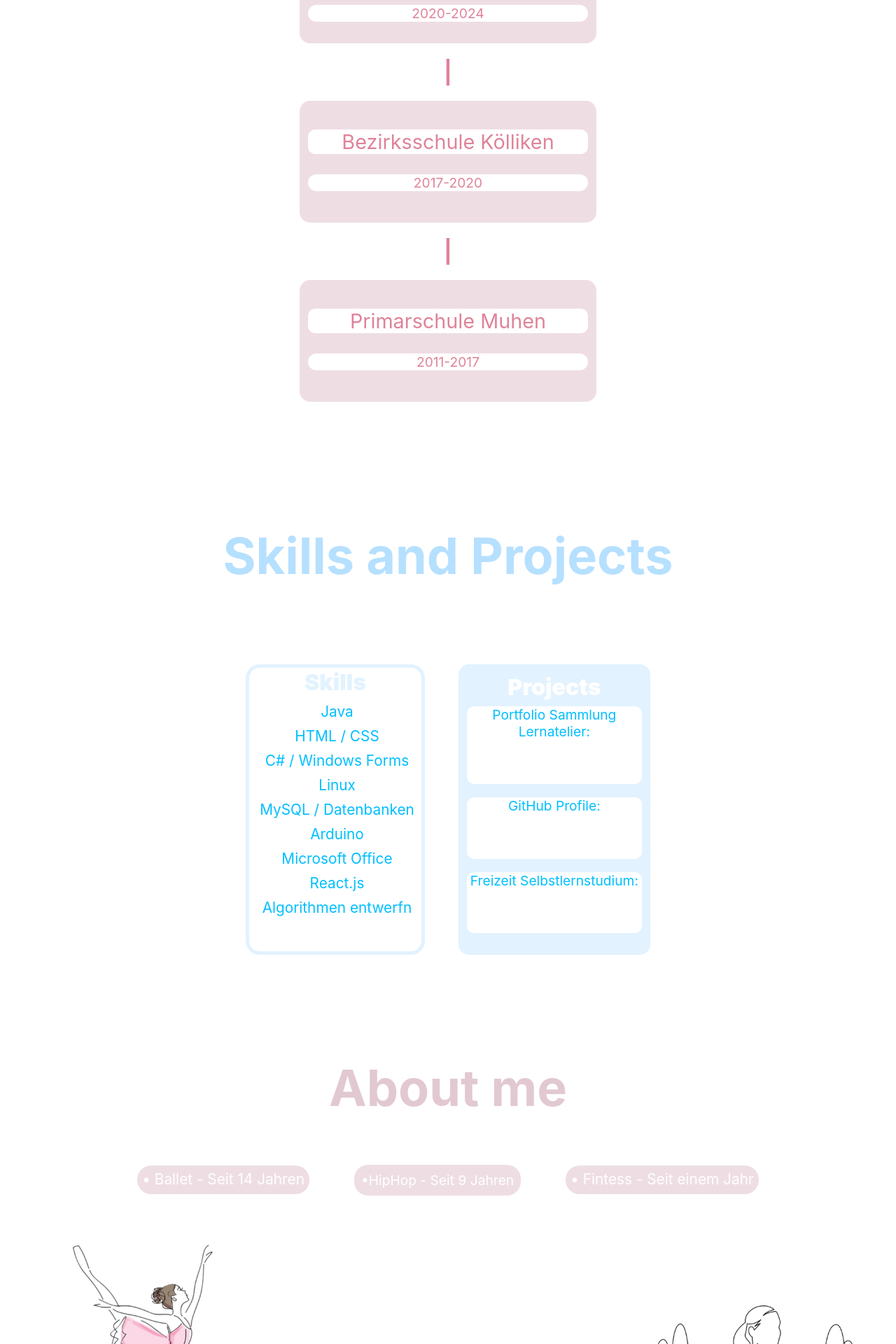
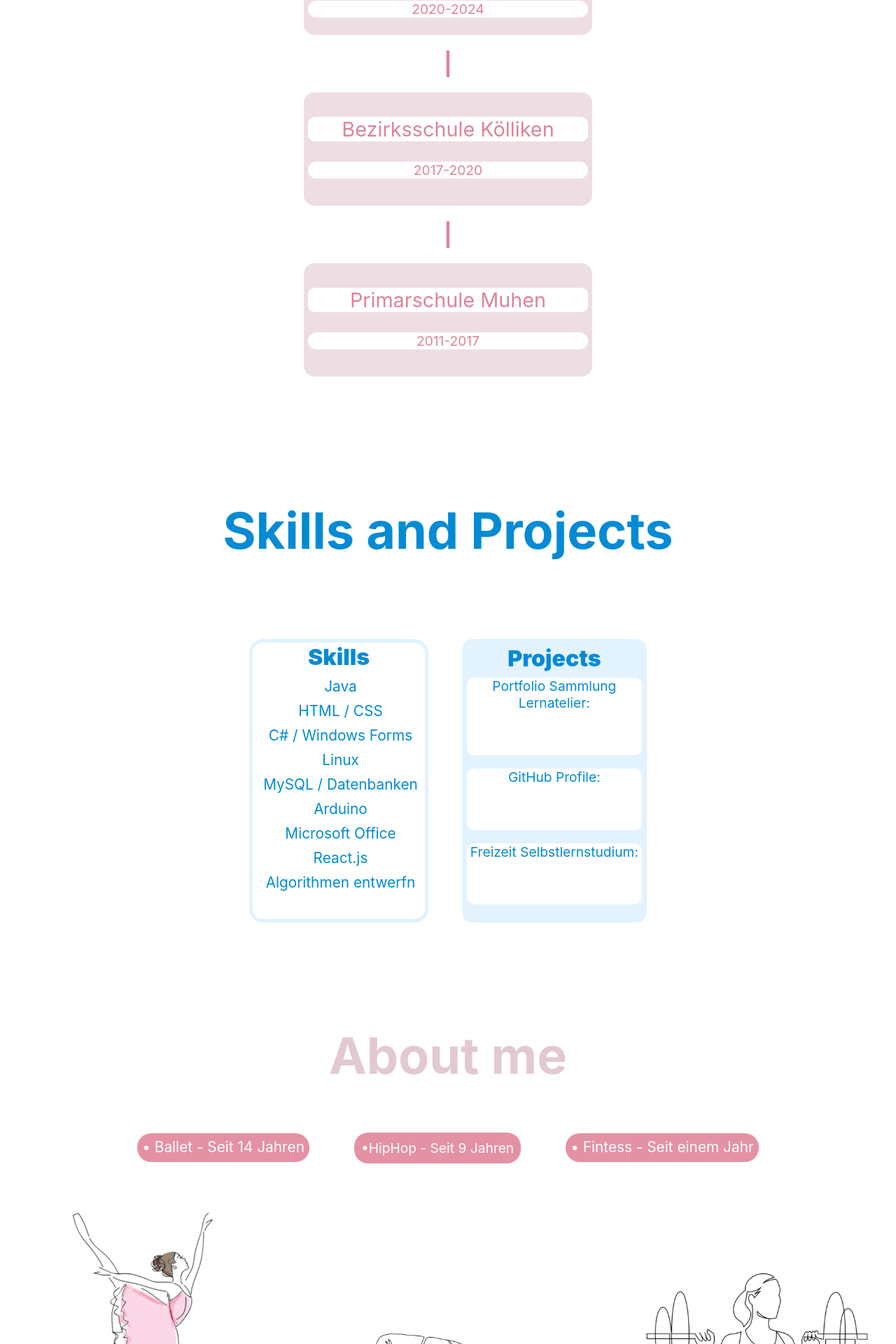
Before and after one commit to marianives/marianivesgallo.ch, a React app: page / in a window 1280 px wide. Shown: the part 1116-3036 px from the top of the page at 70% size. Built offline with nearby package versions, Linux system fonts and the light colour scheme; some icons are missing.

Commit message:
changes in color

```diff
--- a/src/App.css
+++ b/src/App.css
@@ -19,7 +19,7 @@
 .project {
   text-decoration: none;
   margin-top: 8px;
-  color: deepskyblue;
+  color: #028bd4;
   background-color: white;
   border-radius: 10px;
   font-size: 1.2rem;
@@ -44,7 +44,7 @@
 
 .titlesprachen {
   font-size: 2rem;
-  color: white;
+  color: #028bd4;
   margin-bottom: 1px;
   margin-top: 1px;
   font-weight: 900;
@@ -52,7 +52,7 @@
 
 .titlesprachenn {
   font-size: 2rem;
-  color: rgb(226, 242, 255);
+  color: #028bd4;
   margin-bottom: 1px;
   margin-top: 1px;
   font-weight: 900;
@@ -113,6 +113,7 @@
 
 .titel {
   align-self: center;
+  /* color: #df8399;*/
   color: #df8399;
   font-size: 4rem;
   margin-top: 5rem;
@@ -128,7 +129,7 @@
 }
 
 .hobby {
-  color: #EEDEE3;
+  color: #df8399;
   display: flex;
   flex-direction: column;
   align-items: center;
@@ -143,7 +144,7 @@
 }
 
 .hobbyname {
-  background-color: #EEDEE3;
+  background-color: #e491a4;
   color: white;
   padding: 7px;
   border-radius: 20px;
@@ -152,7 +153,7 @@
 }
 
 .hobbynamehh {
-  background-color: #EEDEE3;
+  background-color: #e491a4;
   color: white;
   padding: 10px;
   border-radius: 20px;
@@ -177,7 +178,7 @@
 
 .sprachen {
   text-decoration: none;
-  color: deepskyblue;
+  color: #028bd4;
   background-color: white;
   border-radius: 10px;
   margin: 10px;
@@ -199,7 +200,7 @@
 
 .titelSP {
   align-self: center;
-  color: rgb(182, 224, 255);
+  color: #028bd4;
   font-size: 4.5rem;
   margin-top: 1rem;
   margin-bottom: 7rem;
@@ -368,7 +369,7 @@
     margin-bottom: 3rem;
   }
 
-  .titel{
+  .titel {
     font-size: 6rem;
   }
 
--- a/src/components/BoxDrei.js
+++ b/src/components/BoxDrei.js
@@ -11,7 +11,7 @@ export default function App() {
                 backgroundColor: '#EEDEE3',
                 borderRadius: 15,
                 minHeight: 150,
-                padding: 12,
+                padding: 6,
                 width: 400,
             }}
         >
--- a/src/components/BoxEins.js
+++ b/src/components/BoxEins.js
@@ -12,7 +12,7 @@ export default function App() {
         color: 'ca99a9',
         borderRadius: 15,
         minHeight: 200,
-        padding: 12,
+        padding: 6,
         width: 400,
       }}
     >
--- a/src/components/BoxProjects.js
+++ b/src/components/BoxProjects.js
@@ -13,7 +13,7 @@ export default function App() {
                 color: 'black',
                 borderRadius: 15,
                 minHeight: 100,
-                padding: 12,
+                padding: 7,
                 width: 250,
 
             }}
--- a/src/components/BoxZwei.js
+++ b/src/components/BoxZwei.js
@@ -11,7 +11,7 @@ export default function App() {
                 backgroundColor: '#EEDEE3',
                 borderRadius: 15,
                 minHeight: 150,
-                padding: 12,
+                padding: 6,
                 width: 400,
             }}
         >
```
